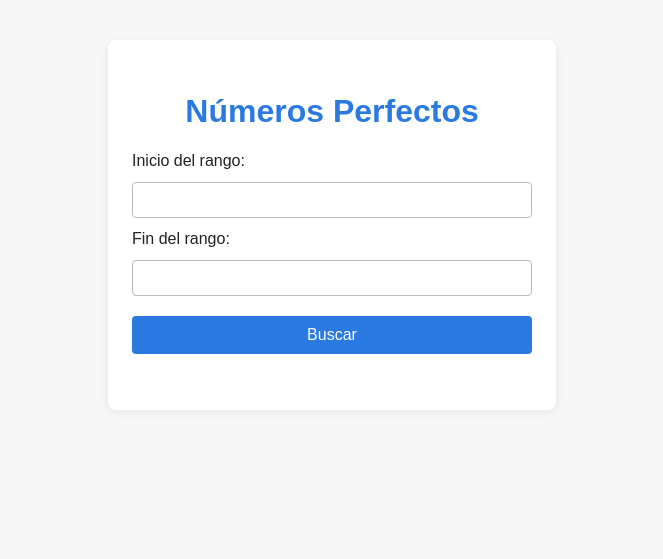
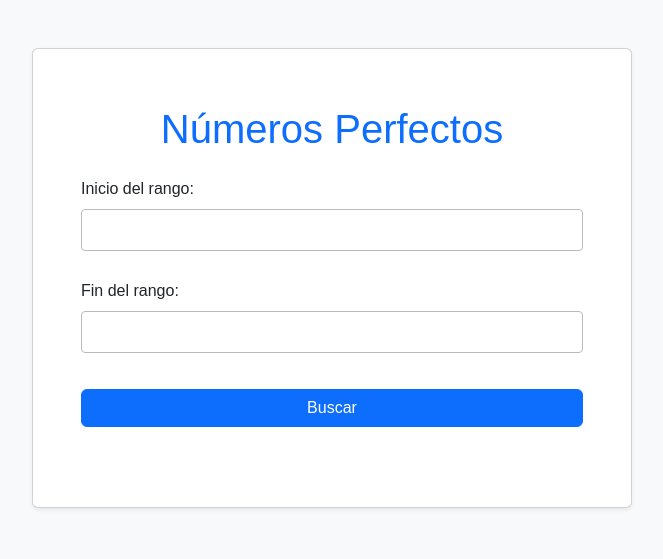
Before and after one commit to semonpa2023/prueba_opa, a plain HTML site: page index.html in a window 1280 px wide. Shown: the whole page, without its empty margins (308-971 px from the left). Drawn offline with nearby package versions, Linux system fonts and the light colour scheme.

Commit message:
se reliza mejora visual e implementacion bootstrap

```diff
--- a/index.html
+++ b/index.html
@@ -2,25 +2,38 @@
 <html lang="es">
 <head>
     <meta charset="UTF-8">
+    <meta name="viewport" content="width=device-width, initial-scale=1">
     <title>Números Perfectos</title>
+    <!-- Bootstrap CSS -->
+    <link href="https://cdn.jsdelivr.net/npm/bootstrap@5.3.2/dist/css/bootstrap.min.css" rel="stylesheet">
     <link rel="stylesheet" href="styles.css">
 </head>
-<body>
-    <main>
-        <h1>Números Perfectos</h1>
-        <form id="perfect-form">
-            <label for="start">Inicio del rango:</label>
-            <input type="number" id="start" name="start" min="1" required>
-            <label for="end">Fin del rango:</label>
-            <input type="number" id="end" name="end" min="1" required>
-            <button type="submit">Buscar</button>
-        </form>
-        <section id="results-section" style="display:none;">
-            <h2>Resultados</h2>
-            <div id="results"></div>
-            <button id="download-btn">Descargar resultados (.txt)</button>
-        </section>
-    </main>
+<body class="bg-light">
+    <div class="container py-5">
+        <main class="card shadow-sm">
+            <div class="card-body p-4">
+                <h1 class="text-center text-primary mb-4">Números Perfectos</h1>
+                <form id="perfect-form" class="mb-4">
+                    <div class="mb-3">
+                        <label for="start" class="form-label">Inicio del rango:</label>
+                        <input type="number" class="form-control" id="start" name="start" min="1" required>
+                    </div>
+                    <div class="mb-3">
+                        <label for="end" class="form-label">Fin del rango:</label>
+                        <input type="number" class="form-control" id="end" name="end" min="1" required>
+                    </div>
+                    <button type="submit" class="btn btn-primary w-100">Buscar</button>
+                </form>
+                <section id="results-section" class="d-none">
+                    <h2 class="text-center text-primary mb-3">Resultados</h2>
+                    <div id="results" class="bg-light p-3 rounded mb-3"></div>
+                    <button id="download-btn" class="btn btn-success w-100">Descargar resultados (.txt)</button>
+                </section>
+            </div>
+        </main>
+    </div>
+    <!-- Bootstrap JS Bundle with Popper -->
+    <script src="https://cdn.jsdelivr.net/npm/bootstrap@5.3.2/dist/js/bootstrap.bundle.min.js"></script>
     <script src="script.js"></script>
 </body>
 </html>
--- a/styles.css
+++ b/styles.css
@@ -4,6 +4,7 @@ body {
     color: #222;
     margin: 0;
     padding: 0;
+    min-height: 100vh;
 }
 
 main {
@@ -58,7 +59,36 @@ button:hover {
     background: #f0f4fa;
     border-radius: 4px;
     padding: 12px;
-    min-height: 40px;
+    min-height: 60px;
     margin-bottom: 12px;
     font-size: 1.1em;
 }
+
+#results ul {
+    list-style: none;
+    padding: 0;
+    margin: 0;
+}
+
+#results li {
+    padding: 8px 0;
+    border-bottom: 1px solid #dee2e6;
+}
+
+#results li:last-child {
+    border-bottom: none;
+}
+
+.btn {
+    transition: all 0.2s ease-in-out;
+}
+
+.btn:hover {
+    transform: translateY(-1px);
+    box-shadow: 0 2px 4px rgba(0,0,0,0.1);
+}
+
+.card {
+    max-width: 600px;
+    margin: 0 auto;
+}
```
